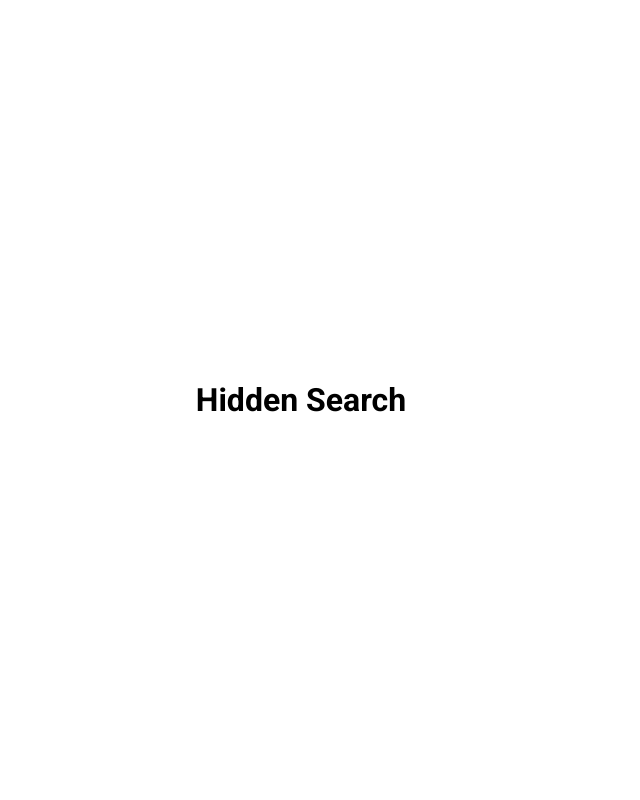
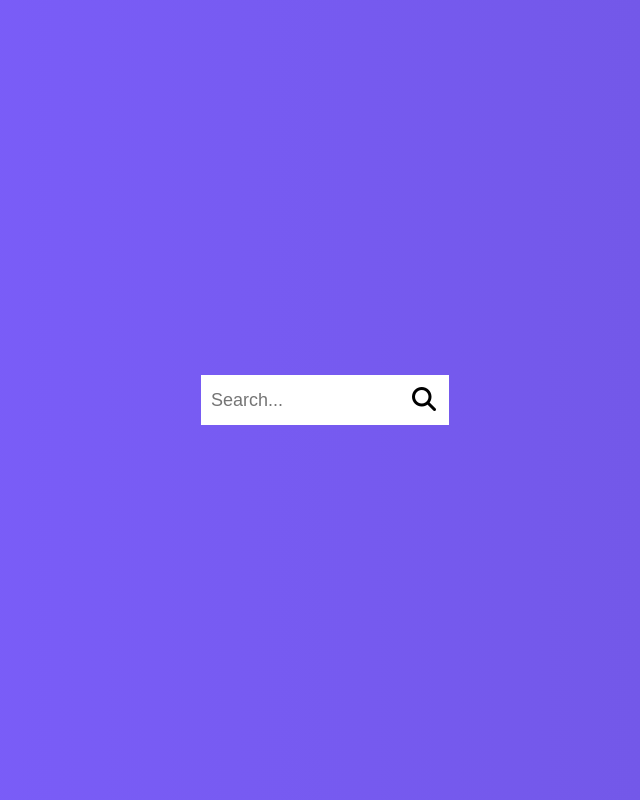
Before and after one commit to plus8bit/hiddenSearch, a plain HTML site: page index.html in a window 1280 px wide. Shown: the whole page, without its empty margins (339-979 px from the left). Drawn offline with Linux system fonts and the light colour scheme.

Commit message:
add HTML search input & styling CSS

```diff
--- a/index.html
+++ b/index.html
@@ -4,12 +4,17 @@
   <meta charset="UTF-8">
   <meta http-equiv="X-UA-Compatible" content="IE=edge">
   <meta name="viewport" content="width=device-width, initial-scale=1.0">
-  <!-- <link rel="stylesheet" href="https://cdnjs.cloudflare.com/ajax/libs/font-awesome/6.4.0/css/all.min.css" integrity="sha512-iecdLmaskl7CVkqkXNQ/ZH/XLlvWZOJyj7Yy7tcenmpD1ypASozpmT/E0iPtmFIB46ZmdtAc9eNBvH0H/ZpiBw==" crossorigin="anonymous" referrerpolicy="no-referrer" /> -->
+  <link rel="stylesheet" href="https://cdnjs.cloudflare.com/ajax/libs/font-awesome/6.4.0/css/all.min.css" integrity="sha512-iecdLmaskl7CVkqkXNQ/ZH/XLlvWZOJyj7Yy7tcenmpD1ypASozpmT/E0iPtmFIB46ZmdtAc9eNBvH0H/ZpiBw==" crossorigin="anonymous" referrerpolicy="no-referrer" />
   <link rel="stylesheet" href="style.css">
   <title>Hidden Search</title>
 </head>
 <body>
-  <h1>Hidden Search</h1>
+  <div class="search active">
+    <input type="text" class="input" placeholder="Search...">
+    <button class="btn">
+      <i class="fas fa-search"></i>
+    </button>
+  </div>
 
   <script src="script.js"></script>
 </body>
--- a/style.css
+++ b/style.css
@@ -5,12 +5,53 @@
 }
 
 body {
+  background-image: linear-gradient(90deg, #7d5fff, #7056e2);
   font-family: 'Roboto', serif;
   display: flex;
-  flex-direction: column;
   align-items: center;
   justify-content: center;
   height: 100vh;
   overflow: hidden;
   margin: 0;
 }
+
+.search {
+  position: relative;
+  height: 50px;
+}
+
+.search .input {
+  background-color: #fff;
+  border: 0;
+  font-size: 18px;
+  padding: 10px;
+  height: 50px;
+  width: 50px;
+  transition: width 0.3s ease;
+}
+
+.btn {
+  background-color: #fff;
+  border: 0;
+  cursor: pointer;
+  font-size: 24px;
+  position: absolute;
+  top: 0;
+  left: 0;
+  height: 50px;
+  width: 50px;
+  transition: transform 0.3s ease;
+}
+
+.btn:focus,
+.input:focus {
+  outline: none;
+}
+
+.search.active .input {
+  width: 200px;
+}
+
+.search.active .btn {
+  transform: translateX(198px);
+}
```
